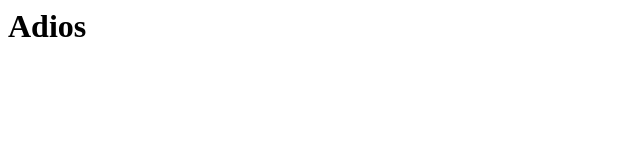
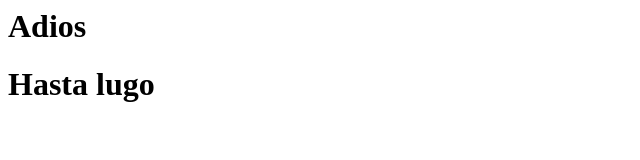
Before and after one commit to javiergra/pruebag, a plain HTML site: page index2.html in a window 1280 px wide. Shown: the whole page, without its empty margins (0-640 px from the left). Drawn offline with Linux system fonts and the light colour scheme.

Commit message:
Otro commit

```diff
--- a/index2.html
+++ b/index2.html
@@ -4,5 +4,6 @@
     </head>
     <body>
         <h1>Adios</h1>
+        <h1>Hasta lugo</h1>
     </body>
 </html>
```
